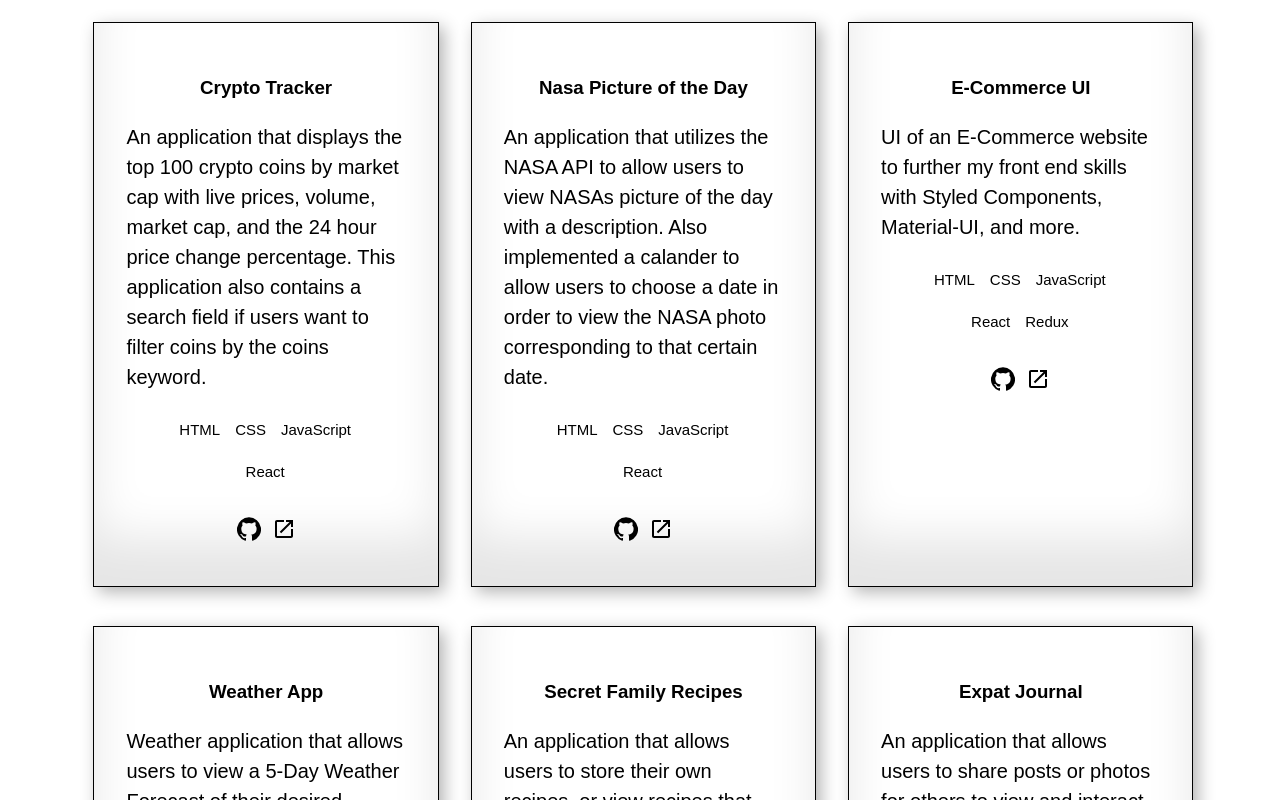
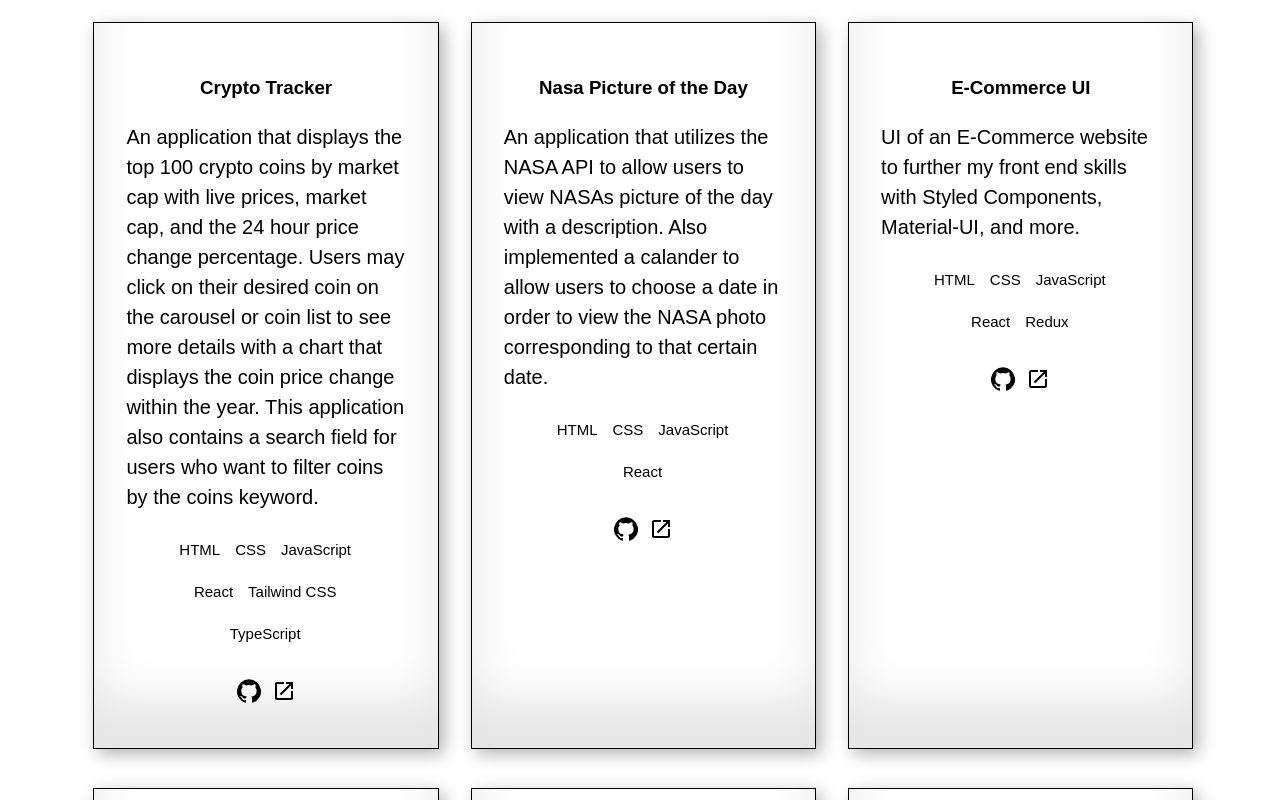
Before and after one commit to johnyoun28/portfolio, a React (Create React App) app: page / in a window 1280 px wide. Shown: the part 700-1500 px from the top of the page. Built offline with nearby package versions, Linux system fonts and the light colour scheme.

Commit message:
edit crypto tracker project

```diff
--- a/src/portfolio.js
+++ b/src/portfolio.js
@@ -16,10 +16,10 @@ const about = {
 const projects = [
     {
         name: "Crypto Tracker",
-        description: "An application that displays the top 100 crypto  coins by market cap with live prices, volume, market cap, and the 24 hour price change percentage. This application also contains a search field if users want to filter coins by the coins keyword.",
-        stack: ["HTML", "CSS", "JavaScript", "React"],
-        github: "https://github.com/johnyoun28/crypto-tracker",
-        live: "https://crypto-tracker-johnyoun28.vercel.app/"
+        description: "An application that displays the top 100 crypto coins by market cap with live prices, market cap, and the 24 hour price change percentage. Users may click on their desired coin on the carousel or coin list to see more details with a chart that displays the coin price change within the year. This application also contains a search field for users who want to filter coins by the coins keyword.",
+        stack: ["HTML", "CSS", "JavaScript", "React", "Tailwind CSS","TypeScript" ],
+        github: "https://github.com/johnyoun28/crypto-track",
+        live: "https://crypto-track-hhxu.vercel.app/"
     },
     {
         name: "Nasa Picture of the Day",
@@ -66,7 +66,7 @@ const projects = [
 
 ]
 
-const skills = [ "HTML", "CSS", "JavaScript", "React", "Redux", "React Testing Library", "Cypress", "Node.js", "Express", "PostgresSQL", "Python", "Git", "GitHub"]
+const skills = [ "HTML", "CSS", "JavaScript", "Tailwind CSS", "TypeScript", "React", "Redux", "React Testing Library", "Cypress", "Node.js", "Express", "PostgresSQL", "Python", "Git", "GitHub"]
 
 const contact = {
     email: "johnyoun28@gmail.com"
```
